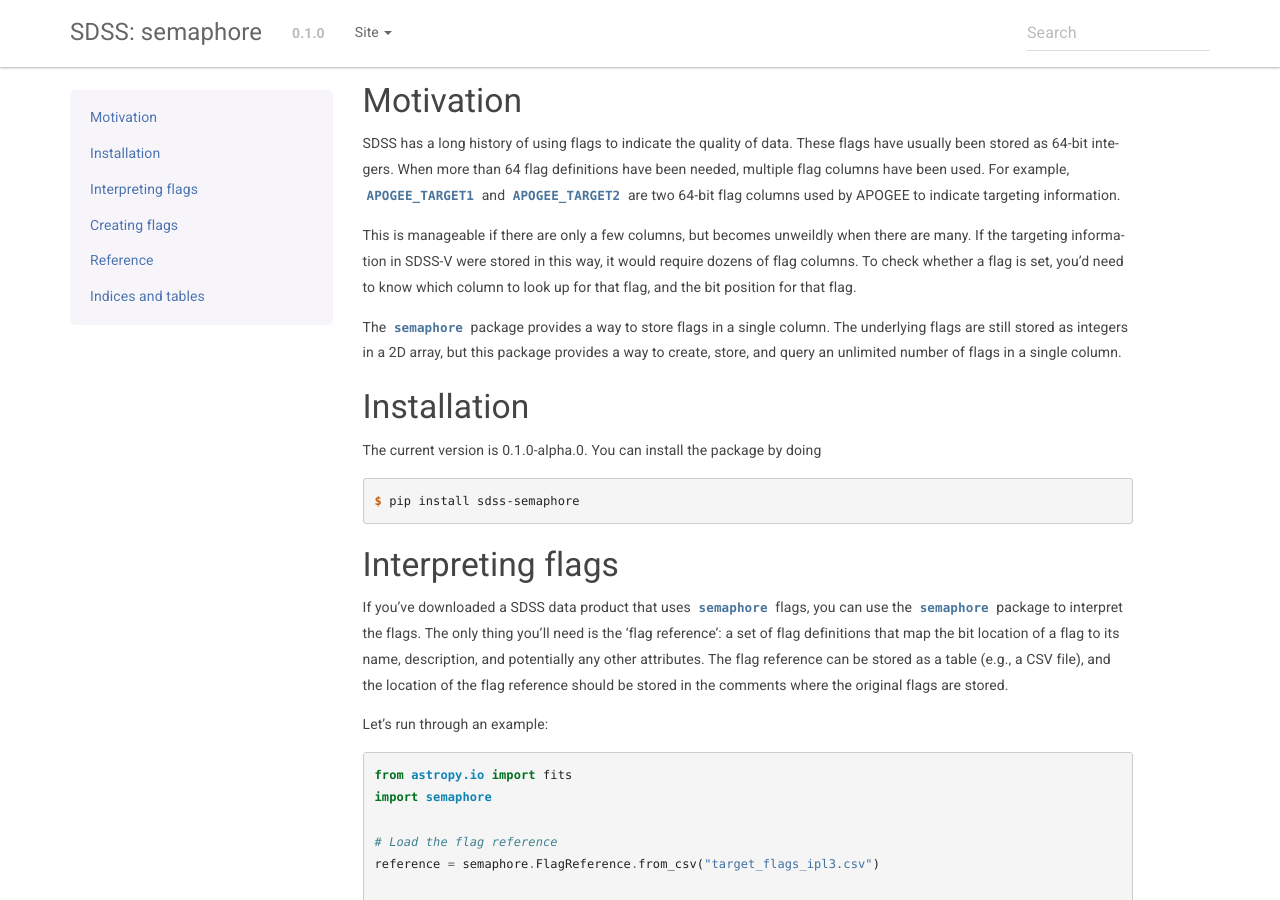
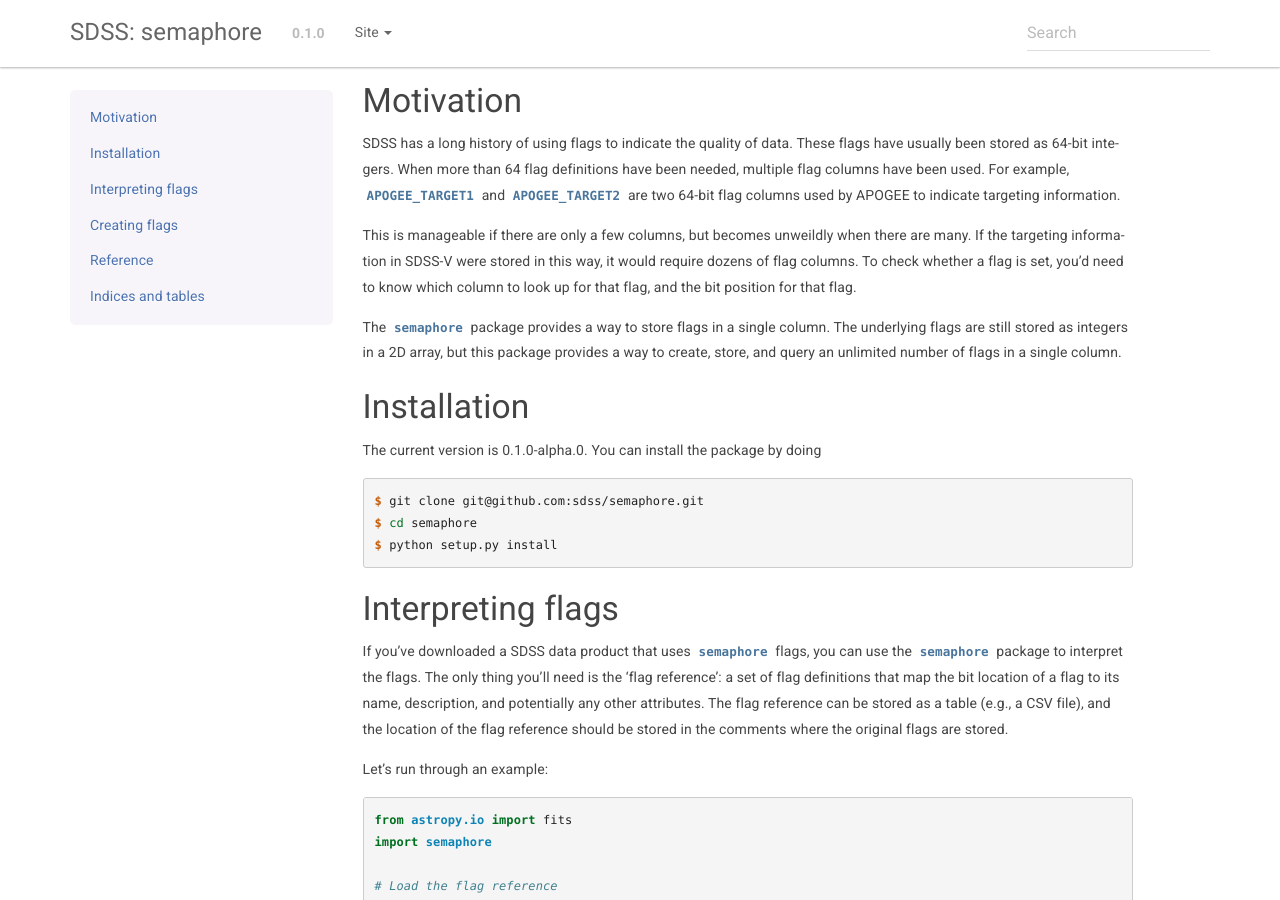
Before and after one commit to sdss/semaphore, a Sphinx documentation site: the page built from docs/sphinx/index.rst, in a window 1280 px wide and 900 px high. Built offline with Sphinx 7.4.7, drawn with Linux system fonts in a browser that asks for light colours; the version number is read from the project's files by our own code.

Commit message:
install by github for now pls

```diff
--- a/docs/sphinx/index.rst
+++ b/docs/sphinx/index.rst
@@ -20,7 +20,9 @@
 
 .. code-block:: console
 
-  $ pip install sdss-semaphore
+  $ git clone git@github.com:sdss/semaphore.git
+  $ cd semaphore
+  $ python setup.py install
 
 
 Interpreting flags
```
